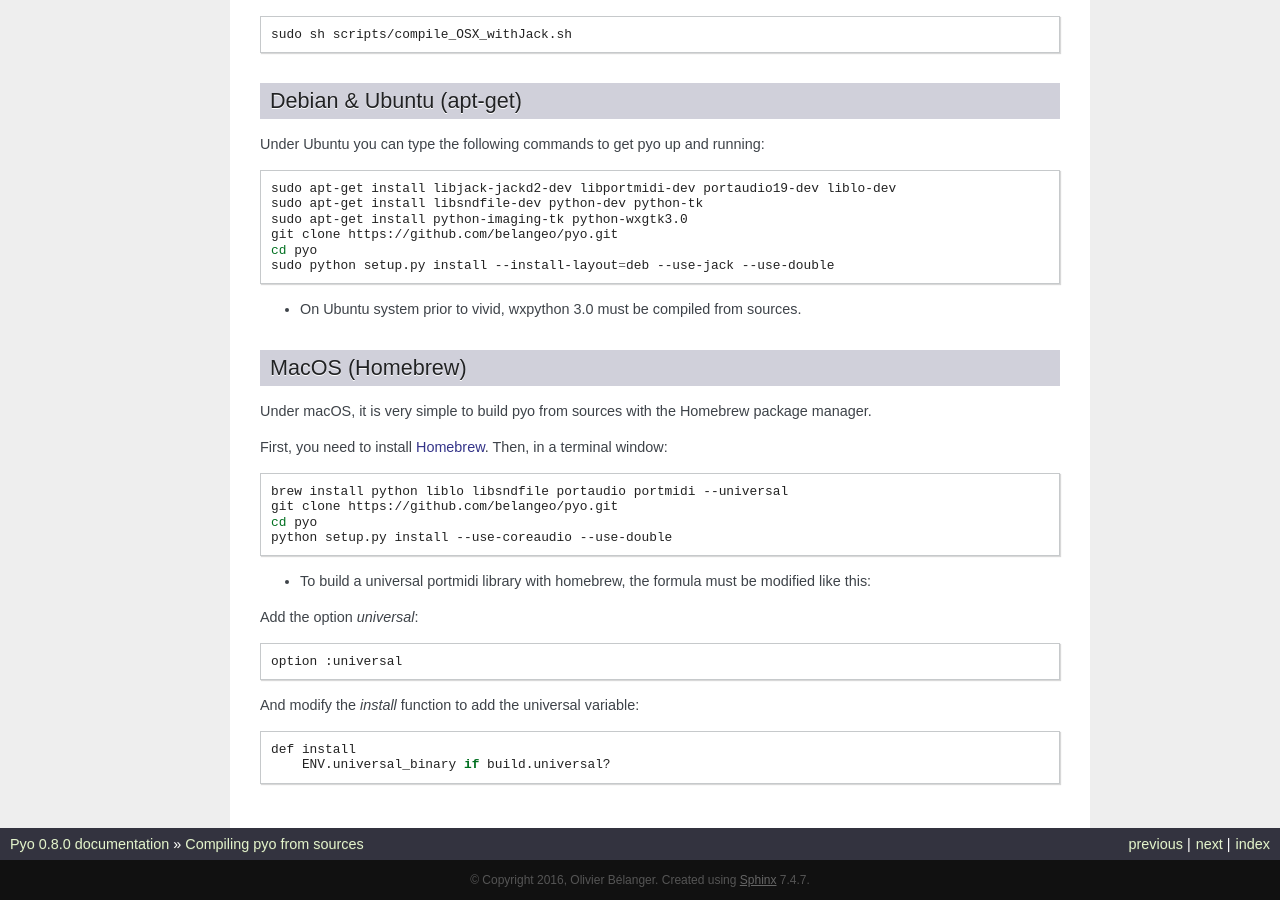
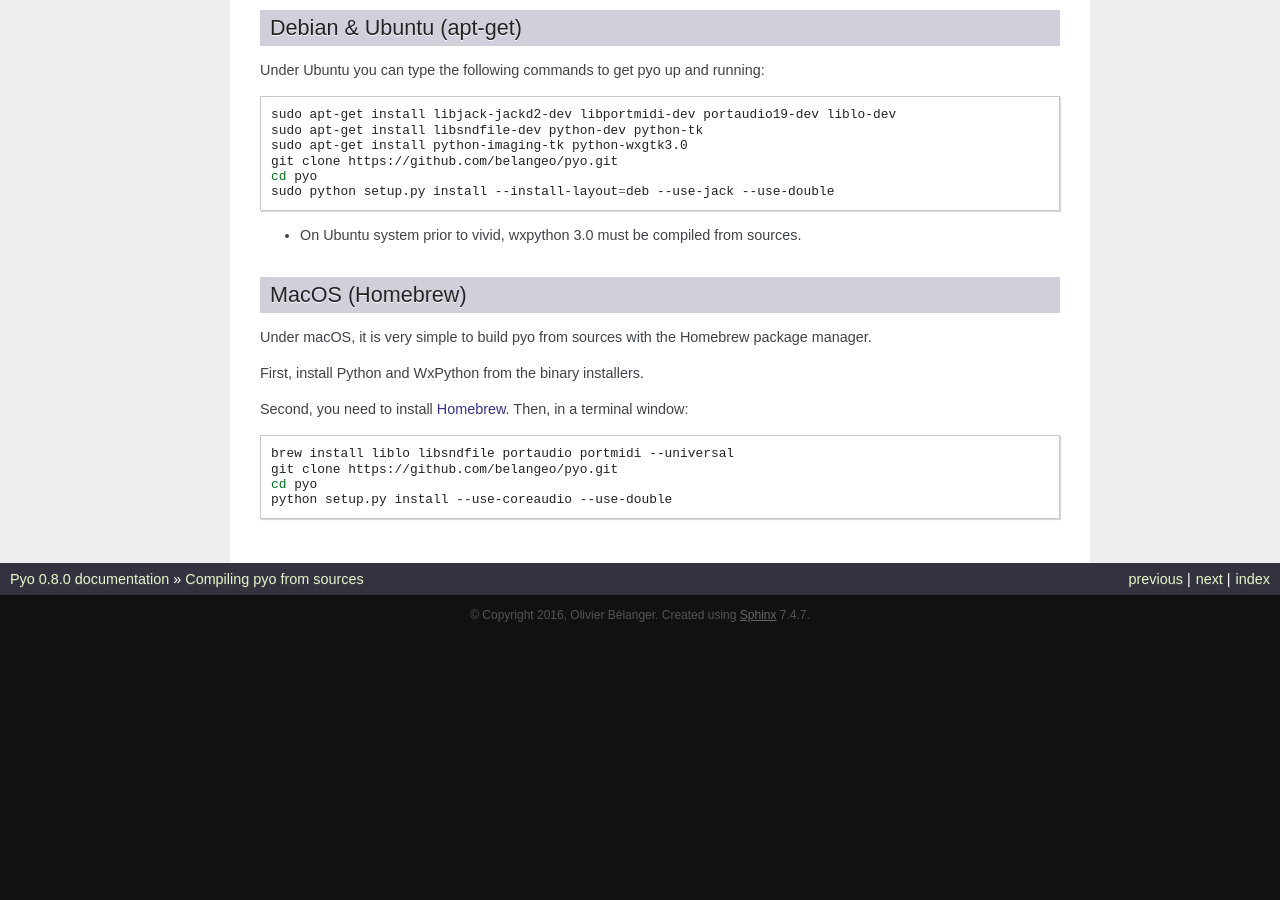
Before and after one commit to belangeo/pyo, a Sphinx documentation site: the page built from doc-sphinx/source/compiling.rst, in a window 1280 px wide and 900 px high, scrolled down 2213 px. Built offline with Sphinx 7.4.7, drawn with Linux system fonts in a browser that asks for light colours; pages that are not in the unit, such as notebooks, are missing from menus; after the commit the page ends 2848 px from its top, so only the background shows below that; some of the changed text lies outside the part shown.

Commit message:
Updated documentation sources.

```diff
--- a/doc-sphinx/source/compiling.rst
+++ b/doc-sphinx/source/compiling.rst
@@ -19,11 +19,6 @@
 - `liblo <http://liblo.sourceforge.net/>`_
 - `git <https://git-scm.com/>`_ (if you want the latest sources)
 
-.. note::
-
-    Pyo can be compiled against python 3.5.x but it is still experimental.
-    Some GUI features of pyo have not yet been updated to WxPython Phoenix
-    (the python 3 port of WxPython).
 
 Getting sources
 ---------------
@@ -166,26 +161,13 @@
 
 Under macOS, it is very simple to build pyo from sources with the Homebrew package manager.
 
-First, you need to install `Homebrew <http://brew.sh/>`_. Then, in a terminal window:
+First, install Python and WxPython from the binary installers.
+
+Second, you need to install `Homebrew <http://brew.sh/>`_. Then, in a terminal window:
 
 .. code-block:: bash
 
-    brew install python liblo libsndfile portaudio portmidi --universal
+    brew install liblo libsndfile portaudio portmidi --universal
     git clone https://github.com/belangeo/pyo.git
     cd pyo
     python setup.py install --use-coreaudio --use-double
-
-* To build a universal portmidi library with homebrew, the formula must be modified like this:
-
-Add the option *universal*:
-
-.. code-block:: bash
-
-    option :universal
-
-And modify the *install* function to add the universal variable:
-
-.. code-block:: bash
-
-    def install
-        ENV.universal_binary if build.universal?
--- a/doc-sphinx/source/index.rst
+++ b/doc-sphinx/source/index.rst
@@ -3,8 +3,12 @@
    You can adapt this file completely to your liking, but it should at least
    contain the root `toctree` directive.
 
-Pyo 0.8.0 documentation
+Welcome to the pyo 0.8.1 documentation
 ===================================================
+
+.. image:: E-PyoIcon.png
+   :scale: 50 %
+   :align: center
 
 Pyo is a Python module written in C to help digital signal processing script
 creation. It provides a complete set of classes to build audio softwares,
```
Also changed, not shown: other parts of doc-sphinx/source/compiling.rst (+1 -1 lines), 1 other file.
